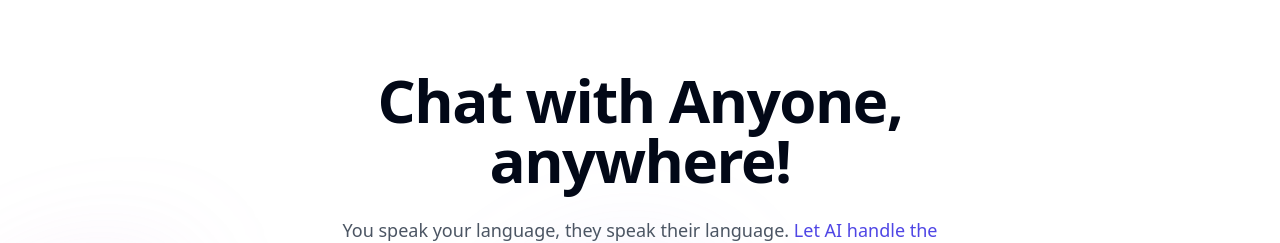
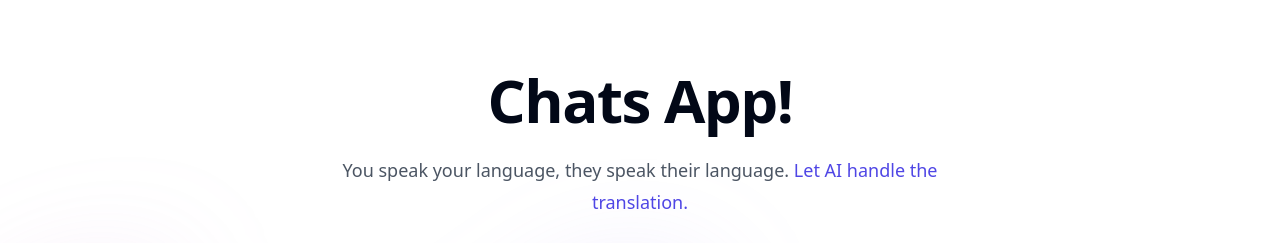
Before and after one commit to TanLam01/chatsApp, a Next.js app: page / in a window 1280 px wide. Shown: the part 162-405 px from the top of the page. Built offline with nearby package versions, Linux system fonts and the light colour scheme; no server answers.

Commit message:
Update code

```diff
--- a/app/page.tsx
+++ b/app/page.tsx
@@ -25,7 +25,7 @@ export default function Home() {
           <div className="mx-auto max-w-7xl px-6 lg:px-8">
             <div className="mx-auto max-w-2xl text-center">
               <h1 className="text-4xl font-bold tracking-tight sm:text-6xl">
-                Chat with Anyone, anywhere!
+                Chats App!
               </h1>
 
               <p className="mt-6 text-lg leading-8 text-gray-600 dark:text-gray-300">
```
